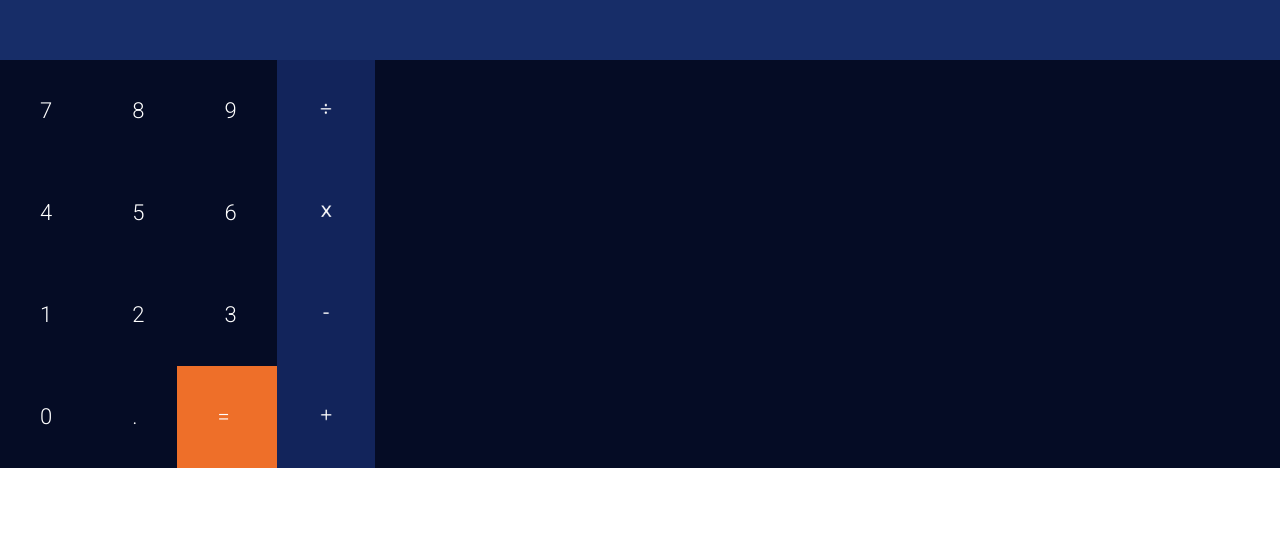
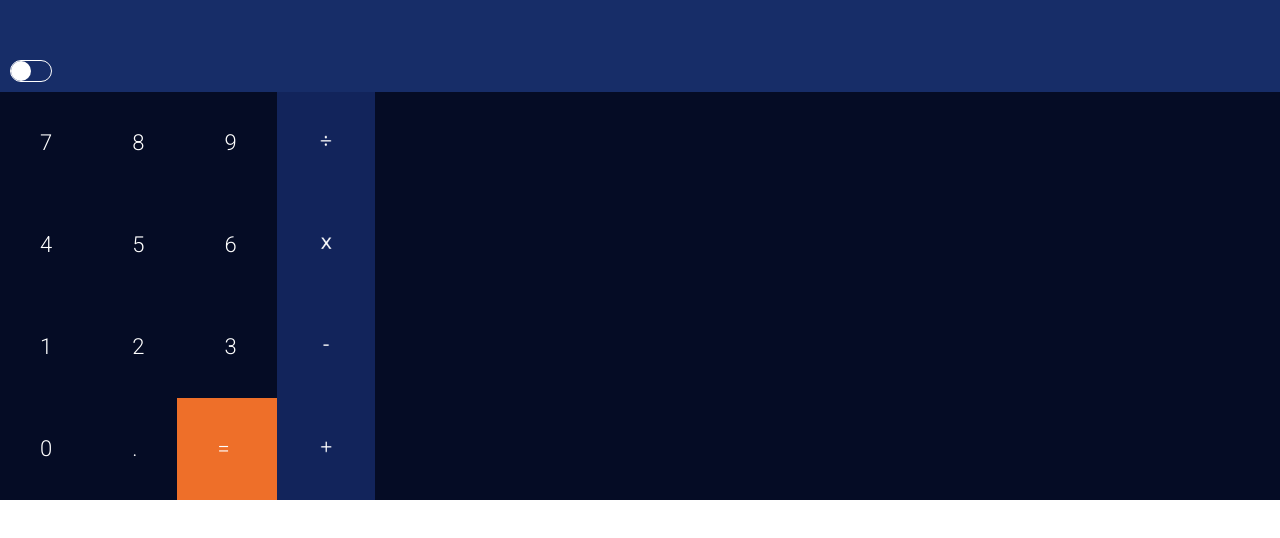
Before and after one commit to AntLacerda/calculator, a plain HTML site: page index.html in a window 1280 px wide. Shown: the part 200-738 px from the top of the page. Drawn offline with Linux system fonts and the light colour scheme.

Commit message:
Update style.css

```diff
--- a/style.css
+++ b/style.css
@@ -7,7 +7,13 @@
     cursor: pointer;
     font-size: 22px;
     font-family: 'Roboto', sans-serif;
+    transition: 300ms;
 }
+.estilo:hover{
+    background-color: #080075;
+
+}
+
 
 .alinhamento{
     display: flex;
@@ -79,3 +85,27 @@
     font-family: 'Roboto', sans-serif;
     padding-right: 47px;
 }
+
+.botao_theme{
+    border: 1px solid white;
+    width: 40px;
+    height: 20px;
+    background-color: #172d68;
+    border-radius: 20px;
+
+}
+
+.fundo{
+    padding-bottom: 10px;
+    padding-left: 10px;
+    background-color: #172d68;
+}
+
+.bolinha{
+    width: 20px;
+    height: 20px;
+    background-color: white;
+    border-radius: 100%;
+    margin-left: 0px;
+    transition: 500ms;
+}
```
